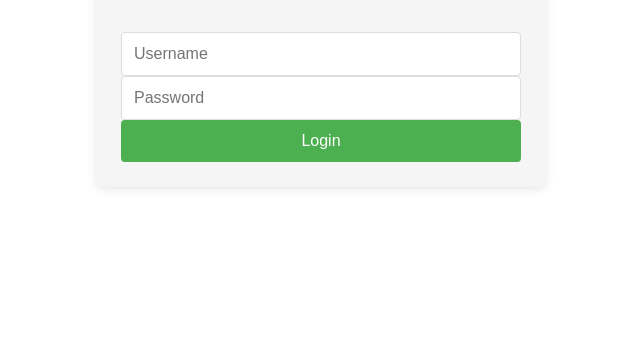
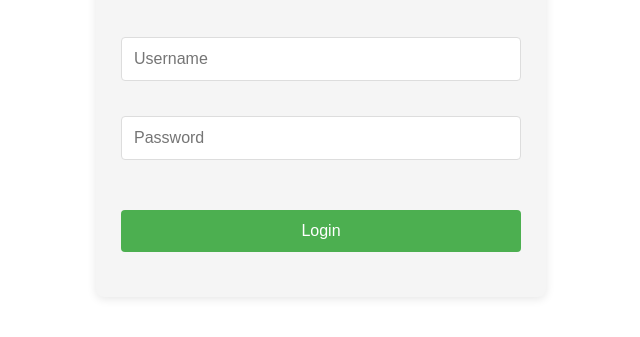
Before and after one commit to ujaandas/comp4021-proj, a website: page public/index.html in a window 1280 px wide. Shown: the part 105-442 px from the top of the page, without its empty margins (319-959 px from the left). Drawn offline with nearby package versions, Linux system fonts and the light colour scheme.

Commit message:
css improved

```diff
--- a/public/css/style.css
+++ b/public/css/style.css
@@ -88,7 +88,36 @@
     color: #2e7d32;
     display: block;
 }
+/* Add these styles to your existing style.css */
+.auth-form {
+    display: flex;
+    flex-direction: column;
+    gap: 20px; /* This adds space between all form elements */
+}
 
+.form-field {
+    margin-bottom: 20px; /* Additional spacing between fields */
+}
+
+/* If you want even more spacing between specific elements */
+#auth-username {
+    margin-bottom: 15px; /* Example of specific field spacing */
+}
+
+#auth-password {
+    margin-bottom: 15px;
+}
+
+.auth-btn {
+    margin-top: 15px; /* Extra space above the button */
+}
+
+/* Keep your existing styles and add these new ones */
+.auth-input {
+    padding: 12px;
+    /* ... your existing input styles ... */
+    margin-bottom: 0; /* Reset if needed */
+}
 /* Logout Section */
 .logout-section {
     text-align: center;
--- a/public/index.html
+++ b/public/index.html
@@ -15,12 +15,22 @@
         </div>
 
         <form id="auth-submit-form">
-            <input type="text" id="auth-username" placeholder="Username" class="auth-input" required>
-            <input type="password" id="auth-password" placeholder="Password" class="auth-input" required>
-            <div id="auth-extra-fields" style="display: none;">
+            <div class="form-field">
+                <input type="text" id="auth-username" placeholder="Username" class="auth-input" required>
+            </div>
+
+            <div class="form-field">
+                <input type="password" id="auth-password" placeholder="Password" class="auth-input" required>
+            </div>
+
+            <div id="auth-extra-fields" class="form-field" style="display: none;">
                 <!-- Additional fields for registration could go here -->
             </div>
-            <button type="submit" id="auth-submit-btn" class="auth-btn">Login</button>
+
+            <div class="form-field">
+                <button type="submit" id="auth-submit-btn" class="auth-btn">Login</button>
+            </div>
+
             <div id="auth-message" class="auth-message"></div>
         </form>
     </div>
```
